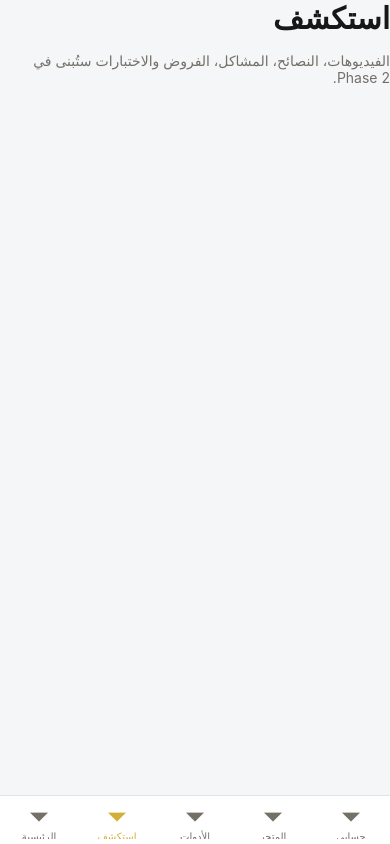
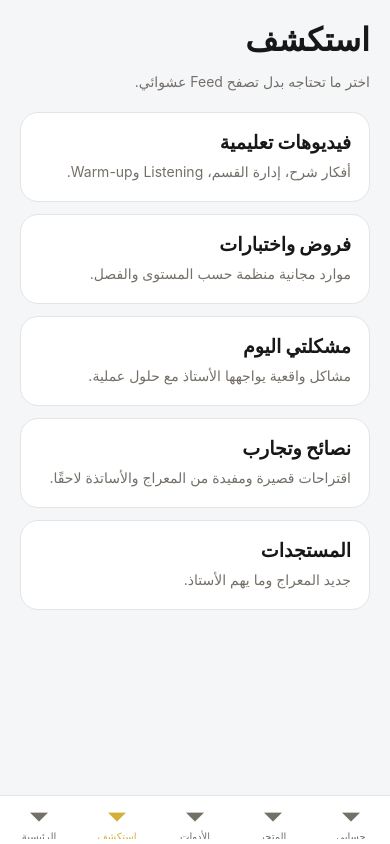
Before and after one commit to salempub1-dotcom/AppAlmiraj, a React Native app: screen /Explore in a window 390 px wide. Built offline with nearby package versions, Linux system fonts and the light colour scheme; no server answers; the database is empty.

Commit message:
feat: start Phase 2 home and explore content architecture

```diff
--- /dev/null
+++ b/src/components/ContentCard.tsx
@@ -0,0 +1,35 @@
+import { StyleSheet, Text, View } from 'react-native';
+import { useTheme } from '../context/ThemeProvider';
+import type { ContentPost } from '../repositories/contentRepository';
+
+const labels: Record<ContentPost['post_type'], string> = {
+  video: 'فيديو',
+  article: 'مقال',
+  teacher_tip: 'نصيحة',
+  question: 'سؤال',
+  poll: 'استطلاع',
+  exam: 'اختبار',
+  test: 'فرض',
+  resource: 'مورد',
+  announcement: 'مستجد'
+};
+
+export function ContentCard({ post }: { post: ContentPost }) {
+  const { colors } = useTheme();
+  return (
+    <View style={[styles.card, { backgroundColor: colors.card, borderColor: colors.border }]}>
+      <Text style={[styles.badge, { color: colors.primary }]}>{labels[post.post_type]}</Text>
+      <Text style={[styles.title, { color: colors.text }]}>{post.title}</Text>
+      {!!post.body && <Text numberOfLines={3} style={[styles.body, { color: colors.muted }]}>{post.body}</Text>}
+      {(post.subject || post.level) && <Text style={[styles.meta, { color: colors.muted }]}>{[post.subject, post.level].filter(Boolean).join(' • ')}</Text>}
+    </View>
+  );
+}
+
+const styles = StyleSheet.create({
+  card: { borderWidth: 1, borderRadius: 18, padding: 16, gap: 8 },
+  badge: { fontWeight: '800', textAlign: 'right', fontSize: 13 },
+  title: { fontWeight: '800', textAlign: 'right', fontSize: 18 },
+  body: { textAlign: 'right', lineHeight: 22 },
+  meta: { textAlign: 'right', fontSize: 12, marginTop: 4 }
+});
--- a/src/features/explore/screens/ExploreScreen.tsx
+++ b/src/features/explore/screens/ExploreScreen.tsx
@@ -1,4 +1,39 @@
-import { Text } from 'react-native';
+import { StyleSheet, Text, View } from 'react-native';
 import { Screen } from '../../../components/Screen';
 import { useTheme } from '../../../context/ThemeProvider';
-export function ExploreScreen() { const { colors } = useTheme(); return <Screen><Text style={{ color: colors.text, fontSize: 30, fontWeight: '800', textAlign: 'right' }}>استكشف</Text><Text style={{ color: colors.muted, textAlign: 'right', marginTop: 16 }}>الفيديوهات، النصائح، المشاكل، الفروض والاختبارات ستُبنى في Phase 2.</Text></Screen>; }
+
+const sections = [
+  { title: 'فيديوهات تعليمية', description: 'أفكار شرح، إدارة القسم، Listening وWarm-up.' },
+  { title: 'فروض واختبارات', description: 'موارد مجانية منظمة حسب المستوى والفصل.' },
+  { title: 'مشكلتي اليوم', description: 'مشاكل واقعية يواجهها الأستاذ مع حلول عملية.' },
+  { title: 'نصائح وتجارب', description: 'اقتراحات قصيرة ومفيدة من المعراج والأساتذة لاحقًا.' },
+  { title: 'المستجدات', description: 'جديد المعراج وما يهم الأستاذ.' }
+];
+
+export function ExploreScreen() {
+  const { colors } = useTheme();
+  return (
+    <Screen scroll style={styles.page}>
+      <Text style={[styles.title, { color: colors.text }]}>استكشف</Text>
+      <Text style={[styles.subtitle, { color: colors.muted }]}>اختر ما تحتاجه بدل تصفح Feed عشوائي.</Text>
+      <View style={styles.list}>
+        {sections.map((section) => (
+          <View key={section.title} style={[styles.card, { backgroundColor: colors.card, borderColor: colors.border }]}>
+            <Text style={[styles.cardTitle, { color: colors.text }]}>{section.title}</Text>
+            <Text style={[styles.cardBody, { color: colors.muted }]}>{section.description}</Text>
+          </View>
+        ))}
+      </View>
+    </Screen>
+  );
+}
+
+const styles = StyleSheet.create({
+  page: { gap: 14 },
+  title: { fontSize: 32, fontWeight: '900', textAlign: 'right' },
+  subtitle: { textAlign: 'right' },
+  list: { gap: 12, marginTop: 8 },
+  card: { borderWidth: 1, borderRadius: 18, padding: 18, gap: 7 },
+  cardTitle: { fontSize: 19, fontWeight: '800', textAlign: 'right' },
+  cardBody: { lineHeight: 22, textAlign: 'right' }
+});
--- a/src/features/home/screens/HomeScreen.tsx
+++ b/src/features/home/screens/HomeScreen.tsx
@@ -1,9 +1,45 @@
-import { StyleSheet, Text } from 'react-native';
+import { ActivityIndicator, StyleSheet, Text, View } from 'react-native';
+import { ContentCard } from '../../../components/ContentCard';
 import { Screen } from '../../../components/Screen';
 import { useTheme } from '../../../context/ThemeProvider';
+import { useLatestContent } from '../../../hooks/useContent';
 
 export function HomeScreen() {
   const { colors } = useTheme();
-  return <Screen><Text style={[styles.title, { color: colors.text }]}>الرئيسية</Text><Text style={{ color: colors.muted, textAlign: 'right' }}>قريبًا: المحتوى المخصص، جديد المعراج، والوصول السريع.</Text></Screen>;
+  const latest = useLatestContent(6);
+
+  return (
+    <Screen scroll style={styles.page}>
+      <Text style={[styles.eyebrow, { color: colors.primary }]}>Al Miraj Education</Text>
+      <Text style={[styles.title, { color: colors.text }]}>مرحبًا أستاذ 👋</Text>
+      <Text style={[styles.subtitle, { color: colors.muted }]}>كل ما يساعدك في يومك المهني، بدون عرض محتوى منتجات المعراج المدفوعة.</Text>
+
+      <View style={styles.quickGrid}>
+        {['فيديوهات تعليمية', 'فروض واختبارات', 'مشاكل وحلول', 'نصائح وأفكار'].map((item) => (
+          <View key={item} style={[styles.quickCard, { backgroundColor: colors.card, borderColor: colors.border }]}>
+            <Text style={{ color: colors.text, textAlign: 'right', fontWeight: '700' }}>{item}</Text>
+          </View>
+        ))}
+      </View>
+
+      <Text style={[styles.sectionTitle, { color: colors.text }]}>جديد المعراج</Text>
+      {latest.isLoading && <ActivityIndicator />}
+      {latest.isError && <Text style={{ color: colors.muted, textAlign: 'right' }}>تعذر تحميل المحتوى الآن. حاول لاحقًا.</Text>}
+      {!latest.isLoading && !latest.isError && latest.data?.length === 0 && (
+        <Text style={{ color: colors.muted, textAlign: 'right' }}>سيظهر هنا أحدث المحتوى فور نشره من لوحة الإدارة.</Text>
+      )}
+      <View style={styles.list}>{latest.data?.map((post) => <ContentCard key={post.id} post={post} />)}</View>
+    </Screen>
+  );
 }
-const styles = StyleSheet.create({ title: { fontSize: 30, fontWeight: '800', textAlign: 'right', marginBottom: 16 } });
+
+const styles = StyleSheet.create({
+  page: { gap: 16 },
+  eyebrow: { textAlign: 'right', fontWeight: '800' },
+  title: { fontSize: 32, fontWeight: '900', textAlign: 'right' },
+  subtitle: { textAlign: 'right', lineHeight: 23 },
+  quickGrid: { gap: 10, marginTop: 6 },
+  quickCard: { minHeight: 58, borderWidth: 1, borderRadius: 16, justifyContent: 'center', padding: 14 },
+  sectionTitle: { fontSize: 22, fontWeight: '800', textAlign: 'right', marginTop: 12 },
+  list: { gap: 12 }
+});
--- /dev/null
+++ b/src/hooks/useContent.ts
@@ -0,0 +1,24 @@
+import { useQuery } from '@tanstack/react-query';
+import { contentRepository, PostType } from '../repositories/contentRepository';
+
+export function useLatestContent(limit = 8) {
+  return useQuery({
+    queryKey: ['content', 'latest', limit],
+    queryFn: async () => {
+      const { data, error } = await contentRepository.getLatest(limit);
+      if (error) throw error;
+      return data ?? [];
+    }
+  });
+}
+
+export function useContentByType(type: PostType) {
+  return useQuery({
+    queryKey: ['content', type],
+    queryFn: async () => {
+      const { data, error } = await contentRepository.getByType(type);
+      if (error) throw error;
+      return data ?? [];
+    }
+  });
+}
--- /dev/null
+++ b/src/repositories/contentRepository.ts
@@ -0,0 +1,40 @@
+import { supabase } from '../services/supabase';
+
+export type PostType = 'video' | 'article' | 'teacher_tip' | 'question' | 'poll' | 'exam' | 'test' | 'resource' | 'announcement';
+
+export type ContentPost = {
+  id: string;
+  post_type: PostType;
+  title: string;
+  body: string | null;
+  subject: string | null;
+  level: string | null;
+  term: string | null;
+  sequence: string | null;
+  media: Record<string, unknown>;
+  is_official: boolean;
+  helpful_count: number;
+  published_at: string | null;
+  created_at: string;
+};
+
+export const contentRepository = {
+  async getLatest(limit = 8) {
+    return supabase
+      .from('posts')
+      .select('id,post_type,title,body,subject,level,term,sequence,media,is_official,helpful_count,published_at,created_at')
+      .eq('status', 'approved')
+      .order('published_at', { ascending: false, nullsFirst: false })
+      .limit(limit);
+  },
+
+  async getByType(postType: PostType, limit = 30) {
+    return supabase
+      .from('posts')
+      .select('id,post_type,title,body,subject,level,term,sequence,media,is_official,helpful_count,published_at,created_at')
+      .eq('status', 'approved')
+      .eq('post_type', postType)
+      .order('published_at', { ascending: false, nullsFirst: false })
+      .limit(limit);
+  }
+};
```
Also changed, not shown: 1 other file (tests, documents, lock files or other folders).
